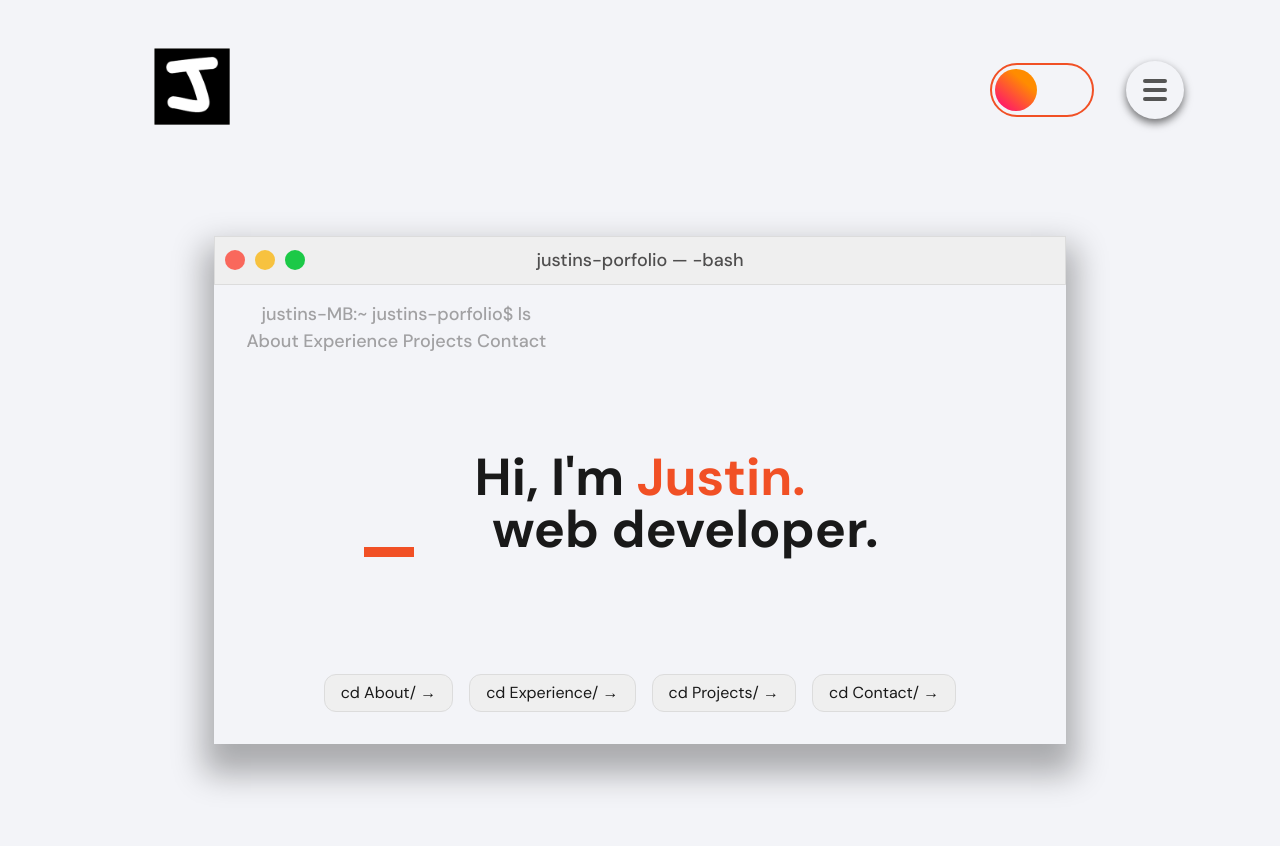
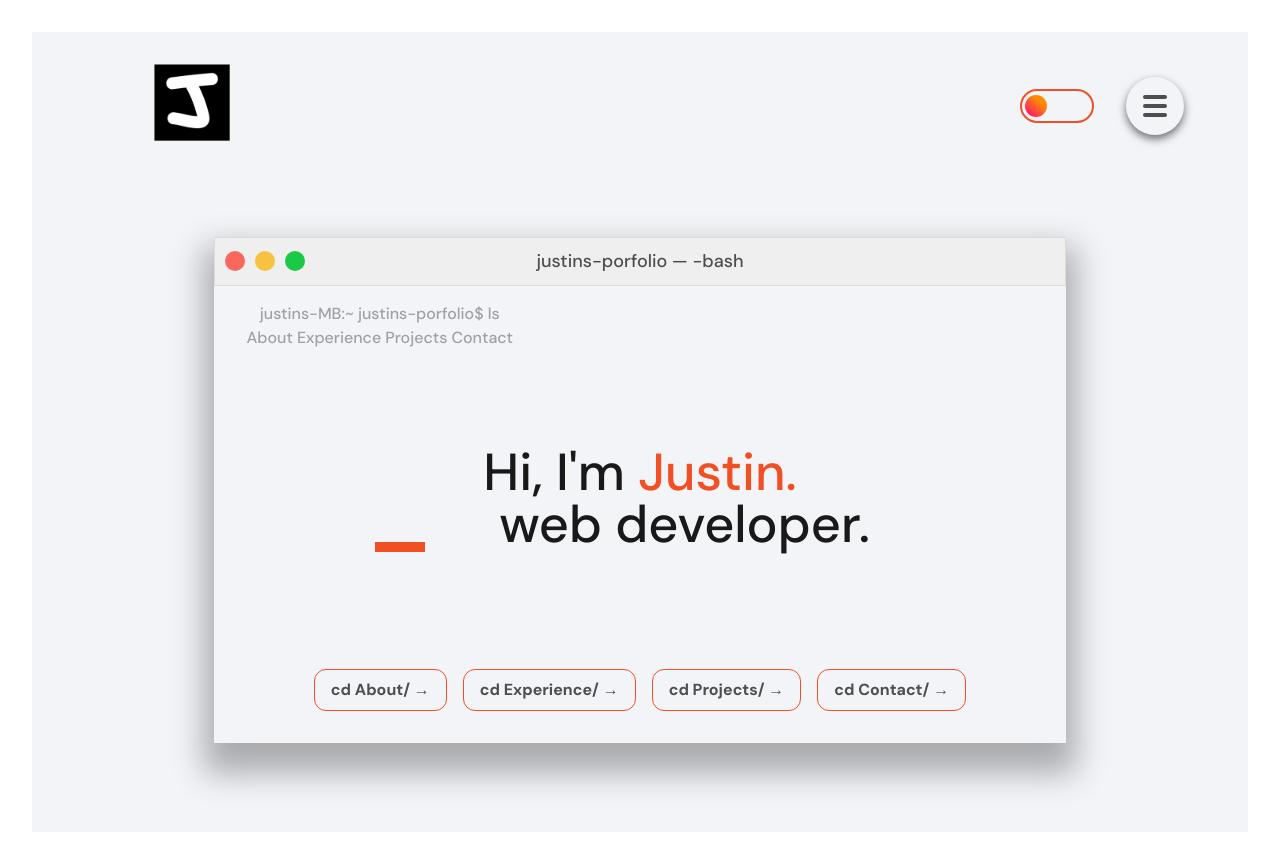
Before and after one commit to justindjsuh/personal-portfolio, a React (Vite) app: page /home in a window 1280 px wide. Shown: the top 846 px of the page. Built offline with nearby package versions, Linux system fonts and the light colour scheme.

Commit message:
fully integrated dark mode and fixed some formatting issues

```diff
--- a/src/Layout.css
+++ b/src/Layout.css
@@ -1,13 +1,8 @@
 .container {
   height: 100svh;
   position: relative;
-  background-color: #f3f4f8;
-  color: #191919;
+  background-color: var(--bg-primary);
+  color: var(--text-primary);
   display: flex;
   flex-flow: column;
 }
-
-.dark-theme {
-  background-color: #26242e;
-  color: #f3f4f8;
-}
--- a/src/components/Header.css
+++ b/src/components/Header.css
@@ -2,7 +2,7 @@ nav {
   display: flex;
   justify-content: space-between;
   align-items: center;
-  padding: 1rem 4rem;
+  padding: 2rem 4rem 0 4rem;
 }
 
 .left-nav img {
@@ -35,8 +35,8 @@ nav {
   display: inline-block;
   position: relative;
   transition: all ease-in-out 0.3s;
-  width: 100px;
-  height: 50px;
+  width: 70px;
+  height: 30px;
 }
 
 .toggle-main label::after {
@@ -49,8 +49,8 @@ nav {
   left: 3px;
   top: 4px;
   transition: all ease-in-out 0.3s;
-  width: 42px;
-  height: 42px;
+  width: 22px;
+  height: 22px;
 }
 
 .toggle-main input[type="checkbox"]:checked ~ label {
@@ -61,7 +61,7 @@ nav {
 .toggle-main input[type="checkbox"]:checked ~ label::after {
   background: linear-gradient(40deg, #8983f7, #a3dafb 70%);
 
-  transform: translateX(50px);
+  transform: translateX(40px);
 }
 
 .burger-icon {
@@ -89,7 +89,7 @@ nav {
   width: 1.5rem;
   height: 0.25rem;
   border-radius: 10px;
-  background-color: #555;
+  background-color: var(--terminal-text);
   transform-origin: 1px;
   transition: all 0.3s linear;
 }
@@ -114,15 +114,12 @@ nav {
   align-items: center;
   top: 0;
   right: 0;
-  background-color: #f3f4f8;
+  color: var(--text-primary);
+  background-color: var(--bg-primary);
   position: absolute;
   width: 50%;
   height: 100svh;
   z-index: 999;
-}
-
-.dark-theme-menu {
-  background-color: #26242e;
 }
 
 .menu-container li {
@@ -172,7 +169,7 @@ nav {
   left: 0;
   width: 50%;
   height: 100svh;
-  background-color: rgba(243, 244, 248, 0.4);
+  background-color: var(--screen-cover);
   z-index: 999;
 }
 
@@ -191,7 +188,7 @@ nav {
   }
   .toggle-main label {
     height: 30px;
-    width: 80px;
+    width: 70px;
   }
   .toggle-main label::after {
     width: 22px;
--- a/src/components/Header.jsx
+++ b/src/components/Header.jsx
@@ -12,12 +12,20 @@ const Header = () => {
   };
 
   const toggleDarkThemeLanding = () => {
-    const container = document.querySelector(".container");
-    container.classList.toggle("dark-theme");
-    const burger = document.querySelectorAll(".burger");
-    burger.forEach((el) => el.classList.toggle("dark-theme-burger"));
-    const menuContainer = document.querySelector(".menu-container");
-    menuContainer.classList.toggle("dark-theme-menu");
+    let attributeVal = document.documentElement.getAttribute("data-theme");
+    console.log("ATTRIBUTE VAL", attributeVal);
+    if (attributeVal === "dark") {
+      document.documentElement.setAttribute("data-theme", "light");
+    } else {
+      document.documentElement.setAttribute("data-theme", "dark");
+    }
+
+    // const container = document.querySelector(".container");
+    // container.classList.toggle("dark-theme");
+    // const burger = document.querySelectorAll(".burger");
+    // burger.forEach((el) => el.classList.toggle("dark-theme-burger"));
+    // const menuContainer = document.querySelector(".menu-container");
+    // menuContainer.classList.toggle("dark-theme-menu");
   };
 
   return (
--- a/src/index.css
+++ b/src/index.css
@@ -2,8 +2,15 @@
   font-family: "DM Sans", sans-serif;
   line-height: 1.5;
   font-weight: 400;
-  color: #191919;
-  background-color: #f3f4f8;
+  --text-primary: #191919;
+  --bg-primary: #f3f4f8;
+  --terminal-offwhite: #efefef;
+  --terminal-border: #dcdcdc;
+  --terminal-text: #4f4e4e;
+  --terminal-bg-text: rgba(79, 78, 78, 0.5);
+  --text-accent: #f15025;
+  --screen-cover: rgba(243, 244, 248, 0.4);
+  --button-hover: #e7e7e7;
 
   font-synthesis: none;
   text-rendering: optimizeLegibility;
@@ -11,3 +18,15 @@
   -moz-osx-font-smoothing: grayscale;
   -webkit-text-size-adjust: 100%;
 }
+
+[data-theme="dark"] {
+  --text-primary: #f3f4f8;
+  --bg-primary: #26242e;
+  --terminal-offwhite: #1f1d29;
+  --terminal-border: #23212e;
+  --terminal-text: #b7b4b4;
+  --text-accent: #92aef9;
+  --terminal-bg-text: rgba(255, 255, 255, 0.5);
+  --screen-cover: rgba(38, 36, 46, 0.5);
+  --button-hover: #1f1d29;
+}
--- a/src/pages/LandingPage.css
+++ b/src/pages/LandingPage.css
@@ -7,8 +7,8 @@
 }
 
 .terminal-header {
-  background-color: #efefef;
-  border: 1px solid #dcdcdc;
+  background-color: var(--terminal-offwhite);
+  border: 1px solid var(--terminal-border);
   padding: 10px 0px;
   display: grid;
   grid-template-columns: 1fr auto 1fr;
@@ -43,12 +43,12 @@
   margin: 0;
   font-size: 18px;
   font-weight: 500;
-  color: #4f4e4e;
+  color: var(--terminal-text);
   text-align: center;
 }
 
 .terminal-container {
-  background-color: #f3f4f8;
+  background-color: var(--bg-primary);
   box-shadow: 0px 20px 30px 10px rgba(0, 0, 0, 0.3);
   width: 70%;
 }
@@ -59,7 +59,7 @@
 }
 
 .terminal-bg-text p {
-  color: rgba(79, 78, 78, 0.5);
+  color: var(--terminal-bg-text);
   font-weight: 500;
   font-size: 18px;
   margin: 0;
@@ -86,7 +86,7 @@
 }
 
 .terminal-main-text span:first-child {
-  color: #f15025;
+  color: var(--text-accent);
 }
 
 .gsap-animation {
@@ -99,7 +99,7 @@
   position: absolute;
   bottom: 5px;
   display: inline-block;
-  background-color: #f15025;
+  background-color: var(--text-accent);
   height: 10px;
   z-index: -1;
 }
@@ -117,17 +117,26 @@
 
 .terminal-btn {
   all: unset;
-  background-color: #efefef;
-  border: 1px solid #dcdcdc;
+  font-weight: 600;
+  color: var(--terminal-text);
+  background-color: var(--bg-primary);
+  border: 1px solid var(--text-accent);
   border-radius: 12px;
-  padding: 0.4rem 1rem;
+  padding: 0.5rem 1rem;
   cursor: pointer;
+  transition: all 0.1s;
+}
+
+.terminal-btn:hover {
+  background-color: var(--button-hover);
 }
 
 @media (max-width: 1440px) {
   .terminal-main-text p {
     font-size: 52px;
-    font-weight: 600;
+  }
+  .terminal-bg-text p {
+    font-size: 16px;
   }
 }
 
```
